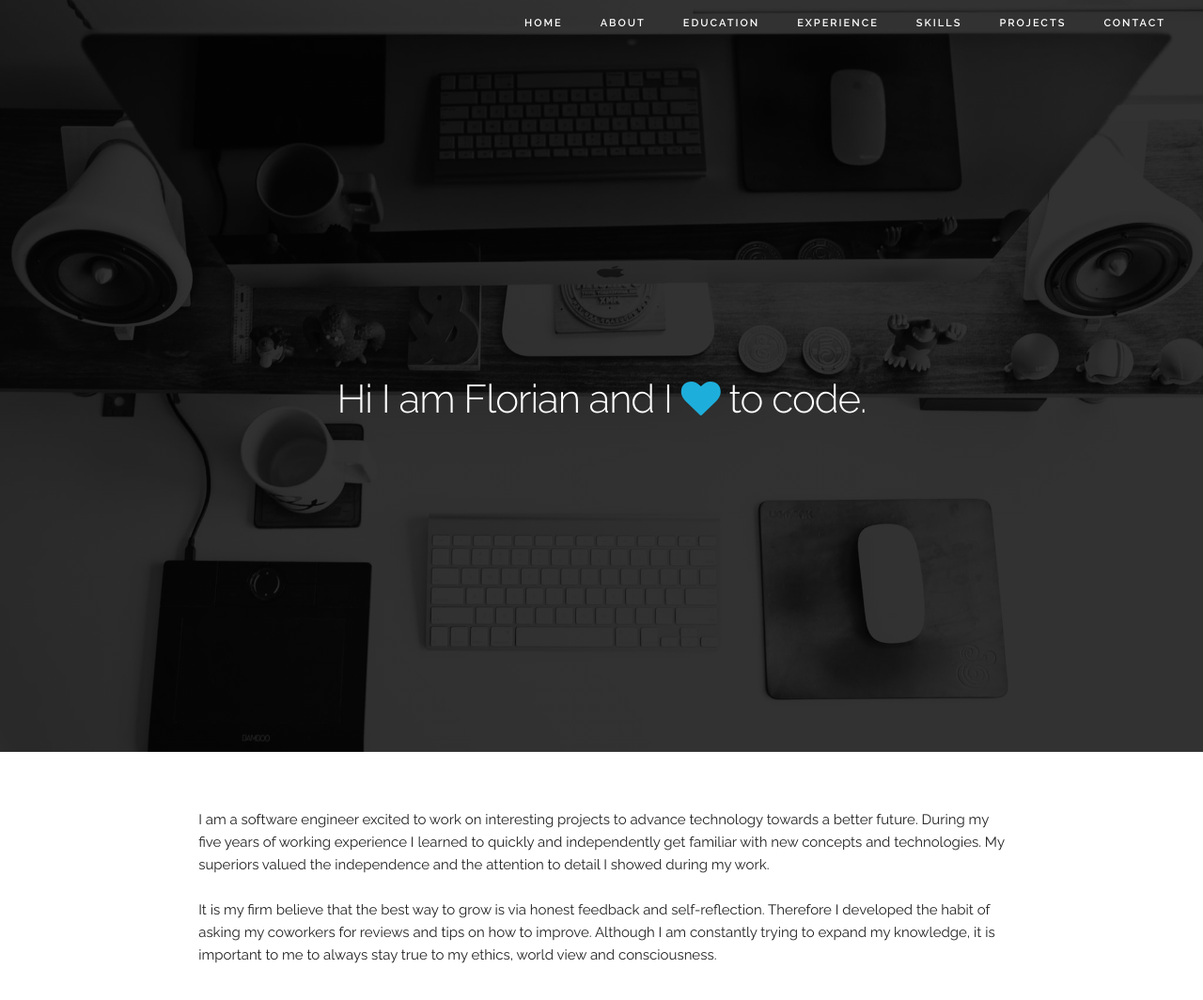
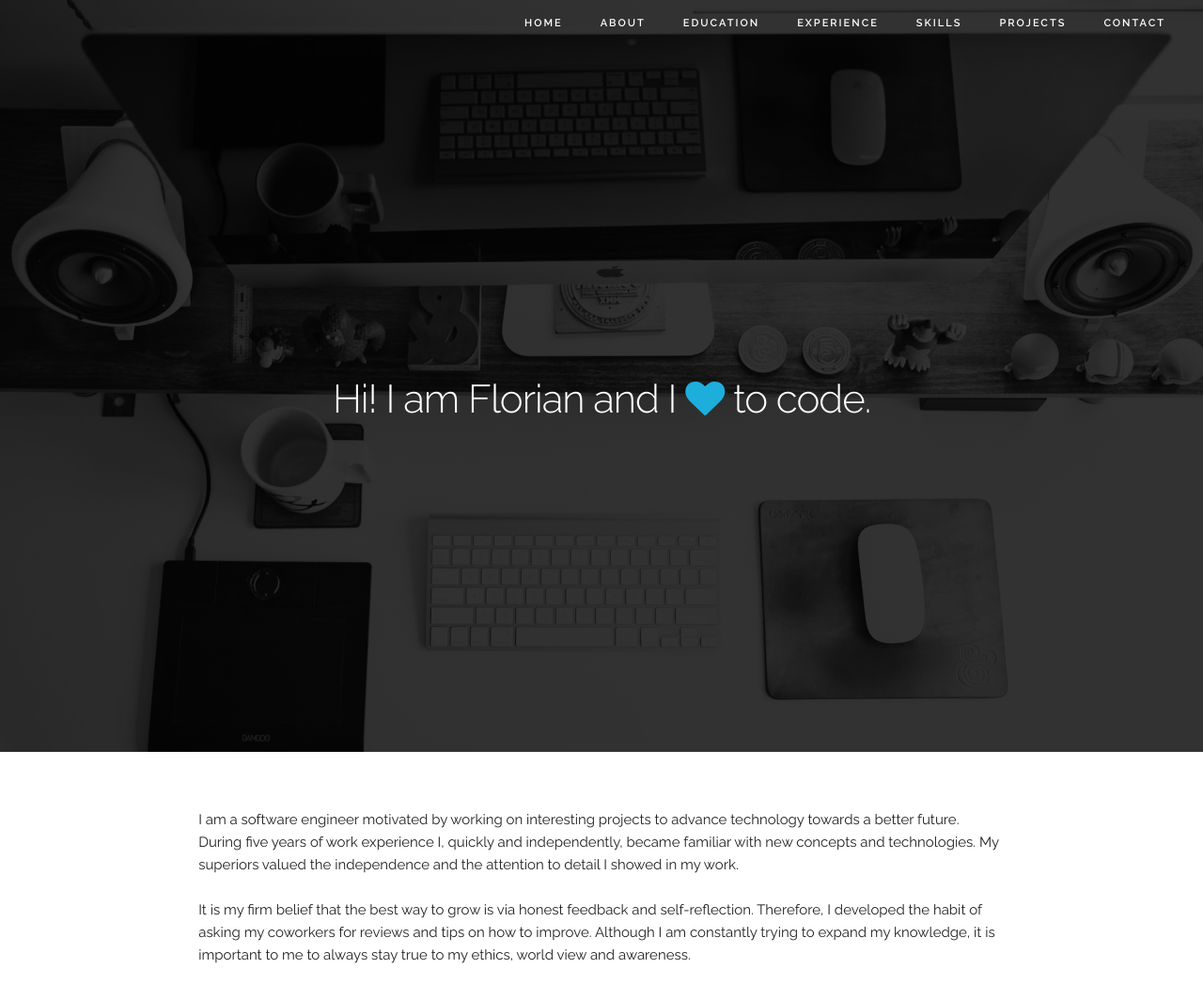
Before and after one commit to devgg/devgg.github.io, a plain HTML site: page index.html in a window 1280 px wide. Shown: the top 1064 px of the page at 94% size. Drawn offline with nearby package versions, Linux system fonts and the light colour scheme.

Commit message:
Deploy to GitHub Pages: ac44eda85862ef9e089e18d985b7a72c5dabc919

```diff
--- a/index.html
+++ b/index.html
@@ -43,20 +43,20 @@
         <a class="nav_item" data-target="#contact">CONTACT</a>
     </nav>
     <div id="home_content">
-        <h2>Hi I am Florian and I <i class="fa fa-heart"></i> to code.</h2>
+        <h2>Hi! I am Florian and I <i class="fa fa-heart"></i> to code.</h2>
     </div>
 </section>
 <section id="about">
     <div class="container">
         <div class="row">
             <div class="column">
-                I am a software engineer excited to work on interesting projects to advance technology towards a better future.
-                During my five years of working experience I learned to quickly and independently get familiar with new concepts and technologies.
-                My superiors valued the independence and the attention to detail I showed during my work.
+                I am a software engineer motivated by working on interesting projects to advance technology towards a better future.
+                During five years of work experience I, quickly and independently, became familiar with new concepts and technologies.
+                My superiors valued the independence and the attention to detail I showed in my work.
                 <br><br>
-                It is my firm believe that the best way to grow is via honest feedback and self-reflection.
-                Therefore I developed the habit of asking my coworkers for reviews and tips on how to improve.
-                Although I am constantly trying to expand my knowledge, it is important to me to always stay true to my ethics, world view and consciousness.
+                It is my firm belief that the best way to grow is via honest feedback and self-reflection.
+                Therefore, I developed the habit of asking my coworkers for reviews and tips on how to improve.
+                Although I am constantly trying to expand my knowledge, it is important to me to always stay true to my ethics, world view and awareness.
             </div>
         </div>
     </div>
```
